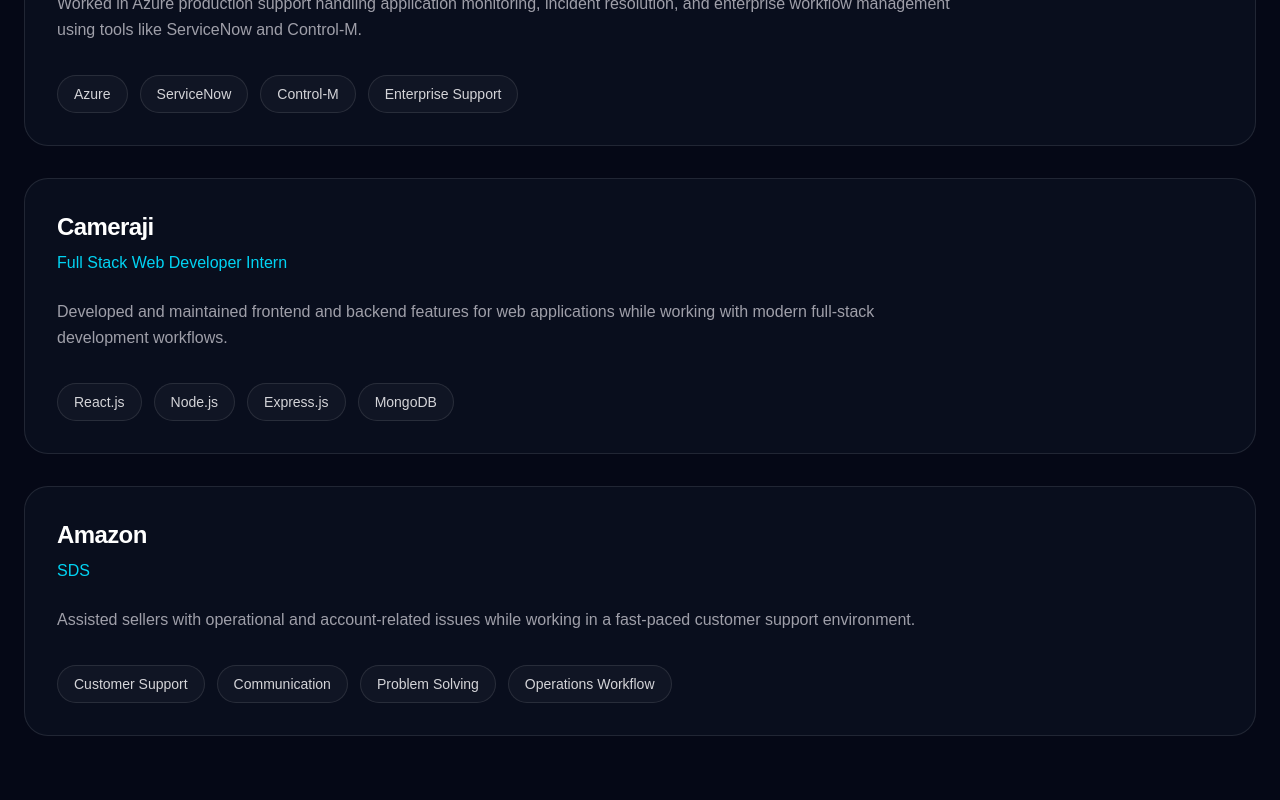
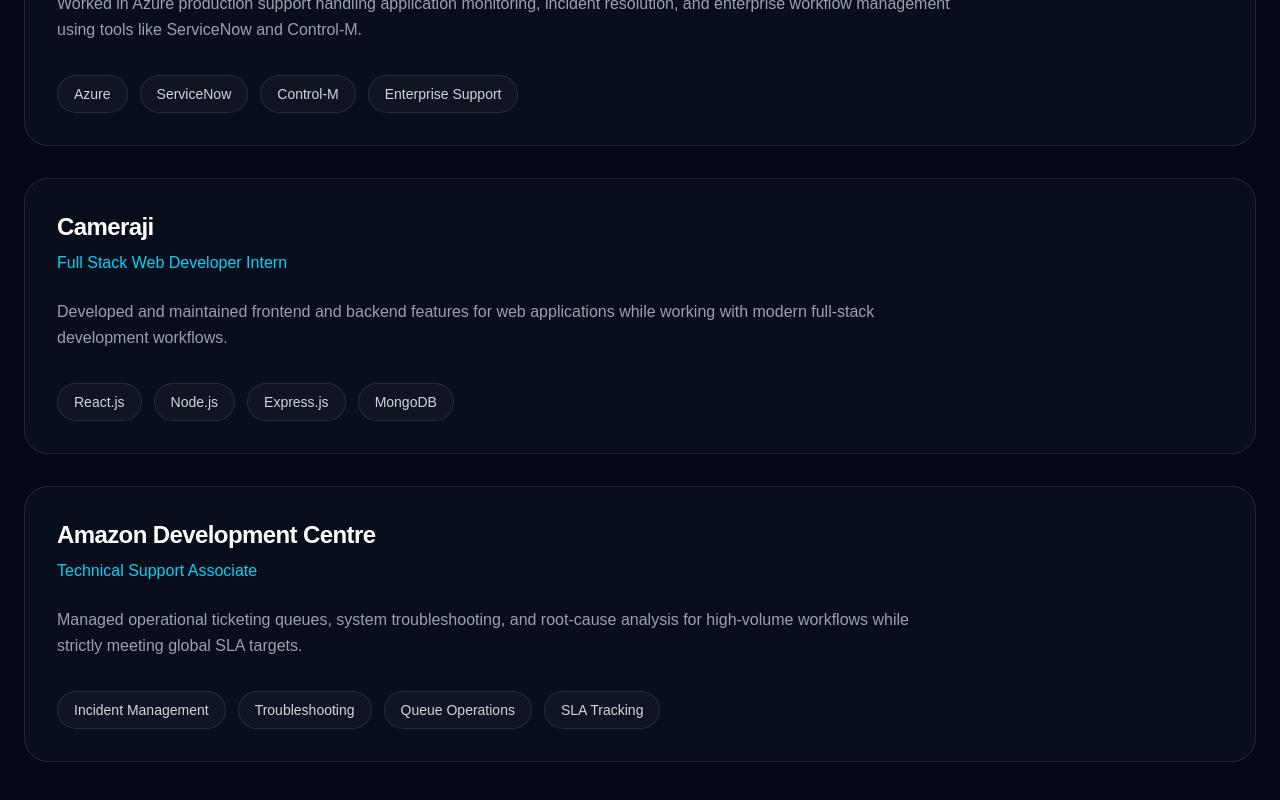
Before and after one commit to bony5781/portfolio, a Next.js app: page / in a window 1280 px wide. Shown: the part 3965-4765 px from the top of the page. Built offline with nearby package versions, Linux system fonts and the light colour scheme.

Commit message:
Update experience details and descriptions

```diff
--- a/components/sections/Experience.tsx
+++ b/components/sections/Experience.tsx
@@ -2,10 +2,8 @@
   {
     company: "Accenture",
     role: "Packaged Application Development Associate",
-
     description:
       "Worked in Azure production support handling application monitoring, incident resolution, and enterprise workflow management using tools like ServiceNow and Control-M.",
-
     tech: [
       "Azure",
       "ServiceNow",
@@ -13,14 +11,11 @@
       "Enterprise Support",
     ],
   },
-
   {
     company: "Cameraji",
     role: "Full Stack Web Developer Intern",
-
     description:
       "Developed and maintained frontend and backend features for web applications while working with modern full-stack development workflows.",
-
     tech: [
       "React.js",
       "Node.js",
@@ -28,19 +23,16 @@
       "MongoDB",
     ],
   },
-
   {
-    company: "Amazon",
-    role: "SDS",
-
+    company: "Amazon Development Centre",
+    role: "Technical Support Associate",
     description:
-      "Assisted sellers with operational and account-related issues while working in a fast-paced customer support environment.",
-
+      "Managed operational ticketing queues, system troubleshooting, and root-cause analysis for high-volume workflows while strictly meeting global SLA targets.",
     tech: [
-      "Customer Support",
-      "Communication",
-      "Problem Solving",
-      "Operations Workflow",
+      "Incident Management",
+      "Troubleshooting",
+      "Queue Operations",
+      "SLA Tracking",
     ],
   },
 ];
@@ -64,12 +56,11 @@
       {/* Description */}
       <p className="mt-6 max-w-2xl text-zinc-400 text-lg leading-relaxed">
         Experience across cloud production support, enterprise operations,
-        customer systems, and full-stack web development workflows.
+        technical incident management, and full-stack web development workflows.
       </p>
 
       {/* Experience Cards */}
       <div className="mt-16 space-y-8">
-
         {experiences.map((exp) => (
           <div
             key={exp.company}
@@ -84,7 +75,6 @@
               hover:bg-[#10182b]
             "
           >
-
             {/* Company */}
             <h3 className="text-2xl font-semibold tracking-tight">
               {exp.company}
@@ -102,7 +92,6 @@
 
             {/* Tech Tags */}
             <div className="mt-8 flex flex-wrap gap-3">
-
               {exp.tech.map((item) => (
                 <span
                   key={item}
@@ -117,12 +106,9 @@
                   {item}
                 </span>
               ))}
-
             </div>
-
           </div>
         ))}
-
       </div>
     </section>
   );
```
